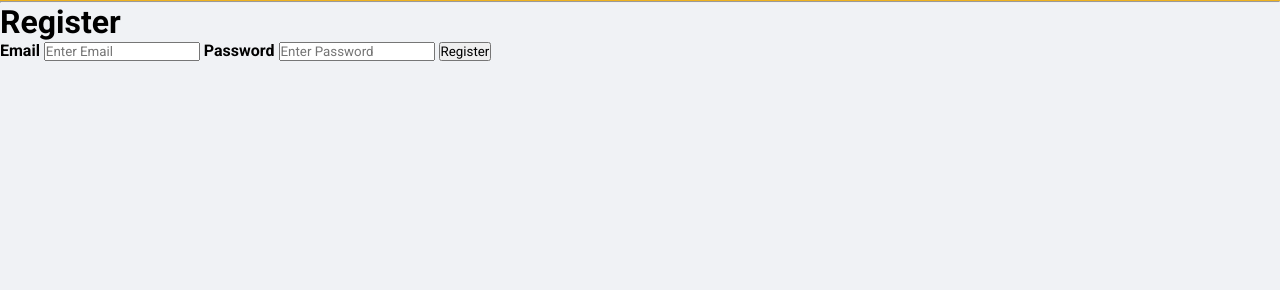
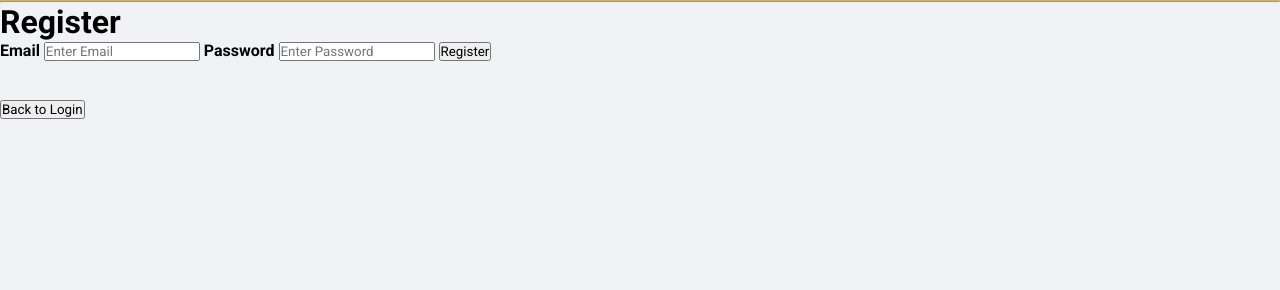
Before and after one commit to AK5222/Project-Trinket, a Flask app: page /register in a window 1280 px wide. Shown: the part 133-423 px from the top of the page. Run offline with Flask 3, Linux system fonts and the light colour scheme.

Commit message:
moved positioniing of buttons

```diff
--- a/templates/register.html
+++ b/templates/register.html
@@ -31,5 +31,9 @@
         <input type="password" placeholder="Enter Password" name="password" id="password" required>
         <button type="submit">Register</button>
     </form>
+    <br><br>
+    <a href="/login">
+        <button type="button">Back to Login</button>
+    </a>
 </div>
 {% endblock %}
```
